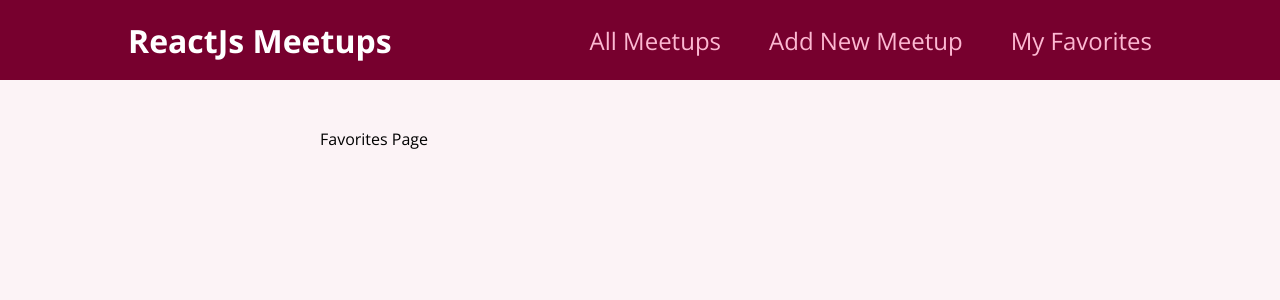
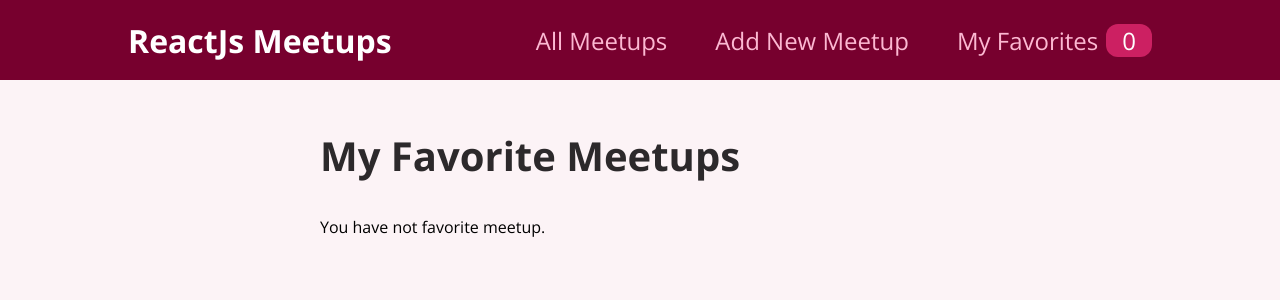
Before and after one commit to firatkocabay/meetup-apps-with-react, a React (Create React App) app: page /favorites in a window 1280 px wide. Shown: the top 300 px of the page. Built offline with nearby package versions, Linux system fonts and the light colour scheme.

Commit message:
finish favorite context for favorite meetups page

```diff
--- a/src/components/layout/MainNavigation.js
+++ b/src/components/layout/MainNavigation.js
@@ -1,8 +1,11 @@
 import { Link } from 'react-router-dom';
-
 import classes from './MainNavigation.module.css';
+import { useContext } from 'react';
+import FavoritesContext from '../../store/favorites-context';
 
 function MainNavigation() {
+  const favoriteCtx = useContext(FavoritesContext);
+
   return (
     <header className={classes.header}>
       <div className={classes.logo}>ReactJs Meetups</div>
@@ -15,7 +18,10 @@ function MainNavigation() {
             <Link to='/new-meetup'>Add New Meetup</Link>
           </li>
           <li>
-            <Link to='/favorites'>My Favorites</Link>
+            <Link to='/favorites'>
+              My Favorites
+              <span className={classes.badge}>{favoriteCtx.totalFavorites}</span>
+            </Link>
           </li>
         </ul>
       </nav>
--- a/src/components/meetups/MeetupItem.js
+++ b/src/components/meetups/MeetupItem.js
@@ -4,16 +4,16 @@ import { useContext } from 'react';
 import FavoritesContext from '../../store/favorites-context';
 
 function MeetupItem(props) {
-    const favoriteContext = useContext(FavoritesContext);
+    const favoriteCntxt = useContext(FavoritesContext);
 
-    const itemIsFavorite = favoriteContext.itemIsFavorite(props.id);
+    const itemIsFavorite = favoriteCntxt.itemIsFavorite(props._id);
 
     function toggleFavoriteStatusHandler() {
         if (itemIsFavorite) {
-            favoriteContext.removeFavorite(props.id);
+            favoriteCntxt.removeFavorite(props._id);
         } else {
-            favoriteContext.addFavorite({
-                id: props.id,
+            favoriteCntxt.addFavorite({
+                _id: props._id,
                 title: props.title,
                 description: props.description,
                 image: props.image,
--- a/src/components/meetups/MeetupList.js
+++ b/src/components/meetups/MeetupList.js
@@ -7,7 +7,7 @@ function MeetupList(props) {
         {props.meetups.map((meetup) => (
         <MeetupItem
             key={meetup._id}
-            id={meetup._id}
+            _id={meetup._id}
             image={meetup.image}
             title={meetup.title}
             address={meetup.address}
--- a/src/pages/Favorites.js
+++ b/src/pages/Favorites.js
@@ -1,5 +1,24 @@
+import { useContext } from 'react';
+import FavoritesContext from '../store/favorites-context';
+import MeetupList from '../components/meetups/MeetupList';
+
 function FavoritesPage() {
-    return <div>Favorites Page</div>;
+    const favoriteCtx = useContext(FavoritesContext);
+
+    let content;
+
+    if (favoriteCtx.totalFavorites === 0) {
+        content = <p>You have not favorite meetup.</p>
+    } else {
+        content = <MeetupList meetups={favoriteCtx.favorites} />
+    }
+
+    return (
+    <section>
+        <h1>My Favorite Meetups</h1>
+        {content}
+    </section>
+    );
 }
 
 export default FavoritesPage;
--- a/src/store/favorites-context.js
+++ b/src/store/favorites-context.js
@@ -5,7 +5,7 @@ const FavoritesContext = createContext({
     totalFavorites: 0,
     addFavorite: (favoriteMeetup) => {},
     removeFavorite: (meetupId) => {},
-    itemIsFavorite: (meetupId) => {}
+    itemIsFavorite: (meetupId) => {},
 });
 
 export function FavoritesContextProvider(props) {
@@ -19,12 +19,12 @@ export function FavoritesContextProvider(props) {
 
     function removeFavoriteHandler(meetupId) {
         setUserFavorites(prevFavorites => {
-            return prevFavorites.filter(meetup =>  meetup.id !== meetupId);
+            return prevFavorites.filter(meetup =>  meetup._id !== meetupId);
         })
     }
 
     function itemIsFavoriteHandler(meetupId) {
-        return userFavorites.some(meetup => meetup.id === meetupId)
+        return userFavorites.some(meetup => meetup._id === meetupId)
     }
 
     const context = {
```
Also changed, not shown: src/pages/AllMeetups.js (+9 -5 lines).
